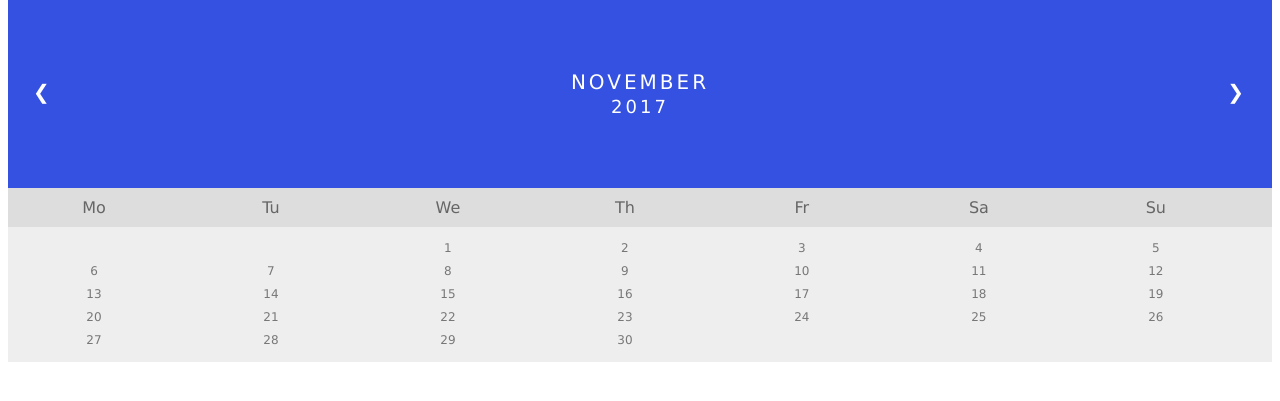
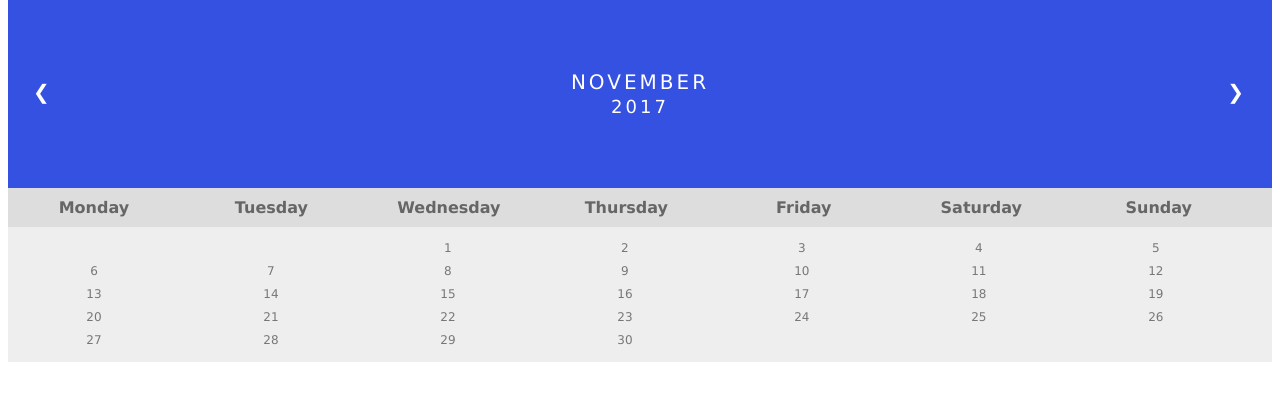
Before and after one commit to dominikkawka/Calendar.html, a plain HTML site: page calendar.html in a window 1280 px wide. Shown: the part 81-482 px from the top of the page. Drawn offline with Linux system fonts and the light colour scheme.

Commit message:
Update calendar.html

```diff
--- a/calendar.html
+++ b/calendar.html
@@ -105,13 +105,13 @@ body {font-family: Verdana, sans-serif;}
 
  <table>
         <ul class="weekdays">
-  <li>Mo</li>
-  <li>Tu</li>
-  <li>We</li>
-  <li>Th</li>
-  <li>Fr</li>
-  <li>Sa</li>
-  <li>Su</li>
+  <li><b>Monday</li>
+  <li>Tuesday</li>
+  <li>Wednesday</li>
+  <li>Thursday</li>
+  <li>Friday</li>
+  <li>Saturday</li>
+  <li>Sunday</b></li>
 </ul>
 
 <ul class="days">
```
